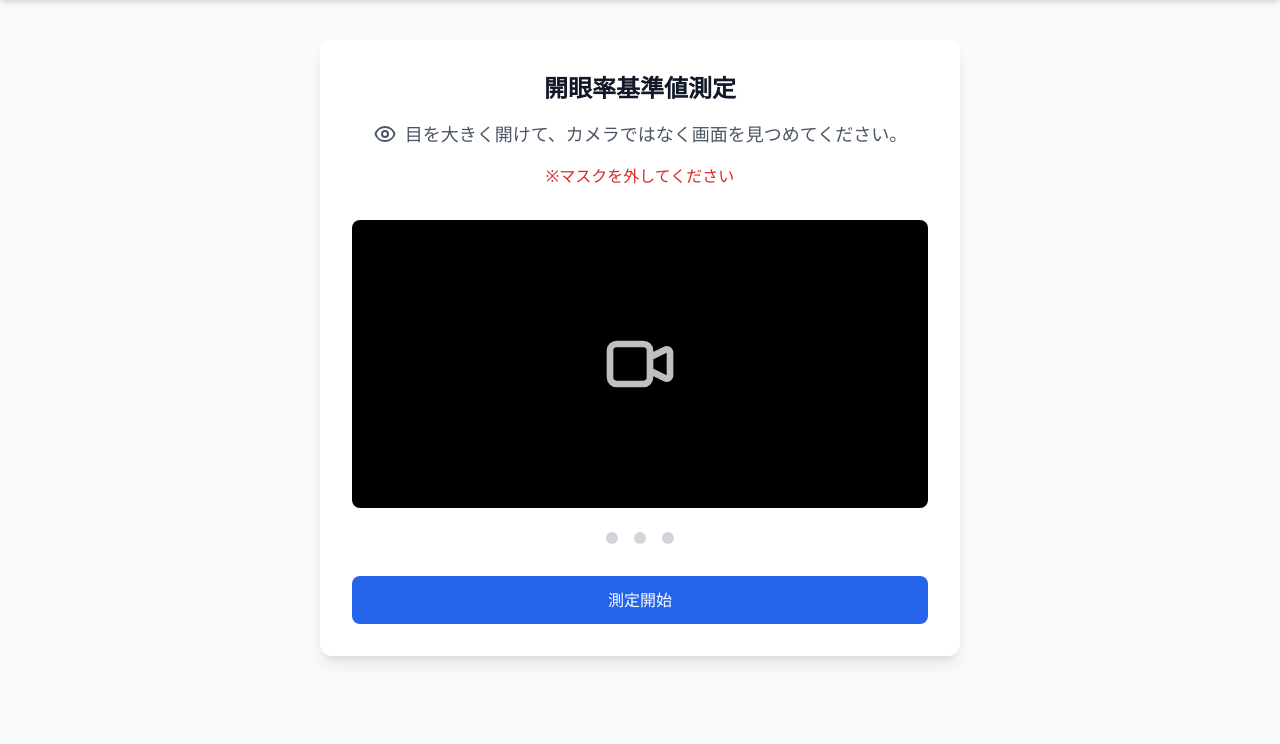
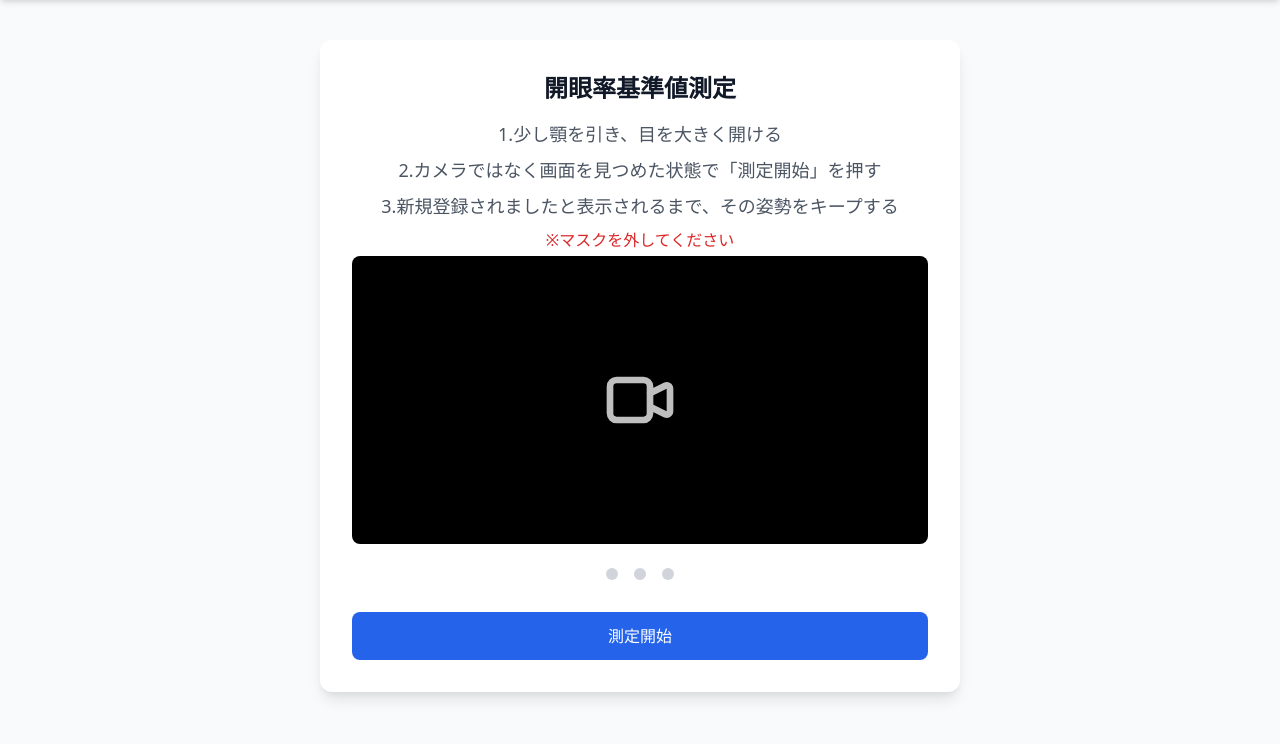
Before and after one commit to TaiyoOnchi/SleepEstimation, a Flask app: template app/templates/student/measure_eye_baseline.html in a window 1280 px wide. Shown: the part 56-800 px from the top of the page. Run offline with Flask 3, Linux system fonts and the light colour scheme; the template is opened without the code that fills it, so the values that code supplies are empty; some libraries are stand-ins or nearby versions.

Commit message:
[edit]開眼率基準値取得説明改善

```diff
--- a/app/templates/student/measure_eye_baseline.html
+++ b/app/templates/student/measure_eye_baseline.html
@@ -13,21 +13,17 @@
     <div class="container mx-auto px-4 py-8 max-w-2xl">
         <div class="bg-white rounded-xl shadow-lg p-8">
             <!-- ヘッダー部分 -->
-            <div class="text-center mb-8">
+            <div class="text-center mb-2">
                 <h2 class="text-2xl font-bold text-gray-900 mb-4">開眼率基準値測定</h2>
-                <div class="flex items-center justify-center space-x-2 text-gray-600 mb-4">
-                    <svg xmlns="http://www.w3.org/2000/svg" class="h-6 w-6" fill="none" viewBox="0 0 24 24" stroke="currentColor">
-                        <path stroke-linecap="round" stroke-linejoin="round" stroke-width="2" d="M15 12a3 3 0 11-6 0 3 3 0 016 0z" />
-                        <path stroke-linecap="round" stroke-linejoin="round" stroke-width="2" d="M2.458 12C3.732 7.943 7.523 5 12 5c4.478 0 8.268 2.943 9.542 7-1.274 4.057-5.064 7-9.542 7-4.477 0-8.268-2.943-9.542-7z" />
-                    </svg>
-                    <p class="text-lg">目を大きく開けて、カメラではなく画面を見つめてください。</p>
-
-                </div>
-                <div class="text-center mb-6">
-                    <p class="text-red-600 font-medium">※マスクを外してください</p>
+                <div class="text-center mb-2 text-gray-600">
+                    <p class="text-lg mb-2">1.少し顎を引き、目を大きく開ける</p>
+                    <p class="text-lg mb-2">2.カメラではなく画面を見つめた状態で「測定開始」を押す</p>
+                    <p class="text-lg mb-2">3.新規登録されましたと表示されるまで、その姿勢をキープする</p>
                 </div>
             </div>
-
+            <div class="text-center mb-1">
+                <p class="text-red-600 font-medium">※マスクを外してください</p>
+            </div>
             <!-- ビデオ表示エリア -->
             <div class="relative rounded-lg overflow-hidden bg-black mb-6">
                 <video id="video" class="w-full h-auto mx-auto" autoplay></video>
```
